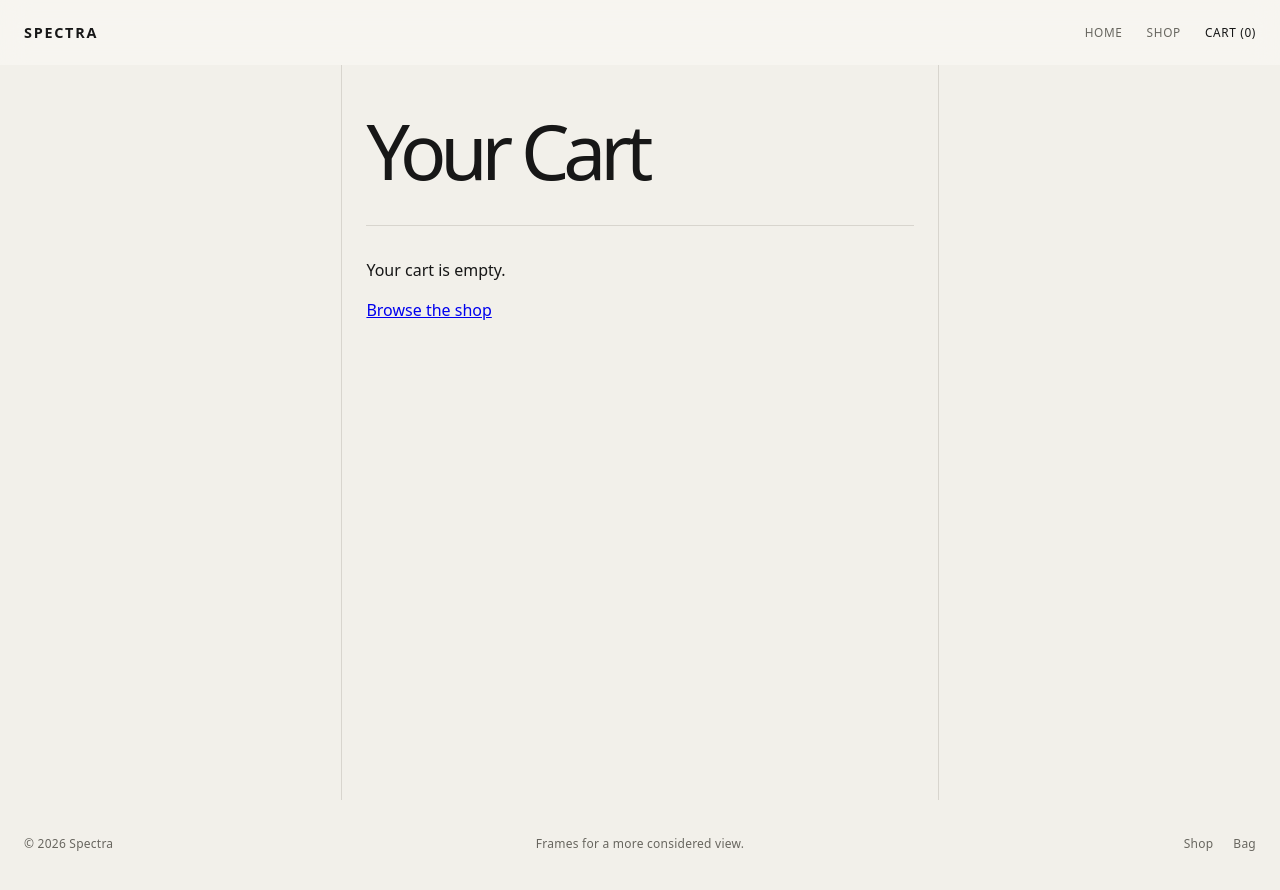
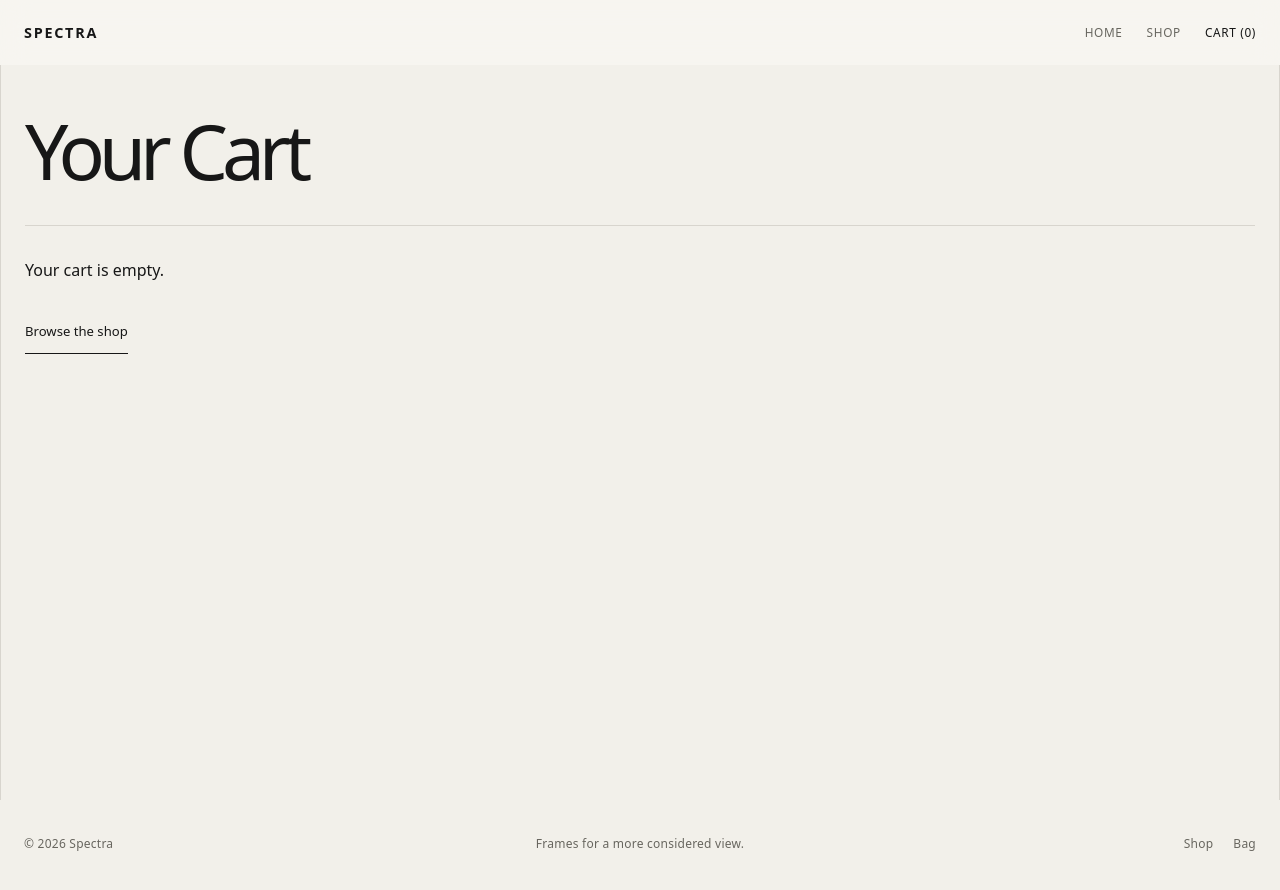
Before and after one commit to akshat-tyagi1/shopping-cart, a React (Vite) app: page /cart in a window 1280 px wide. Built offline with nearby package versions, Linux system fonts and the light colour scheme.

Commit message:
Fix empty cart layout and link styles

```diff
--- a/src/pages/Cart.module.css
+++ b/src/pages/Cart.module.css
@@ -1,4 +1,5 @@
 .page {
+  width: 100%;
   max-width: 1280px;
   min-height: calc(100vh - 65px);
   margin: 0 auto;
@@ -20,7 +21,7 @@
   color: var(--text-muted);
 }
 
-.page > a {
+.page  a {
   display: inline-flex;
   align-items: center;
   min-height: 40px;
```
